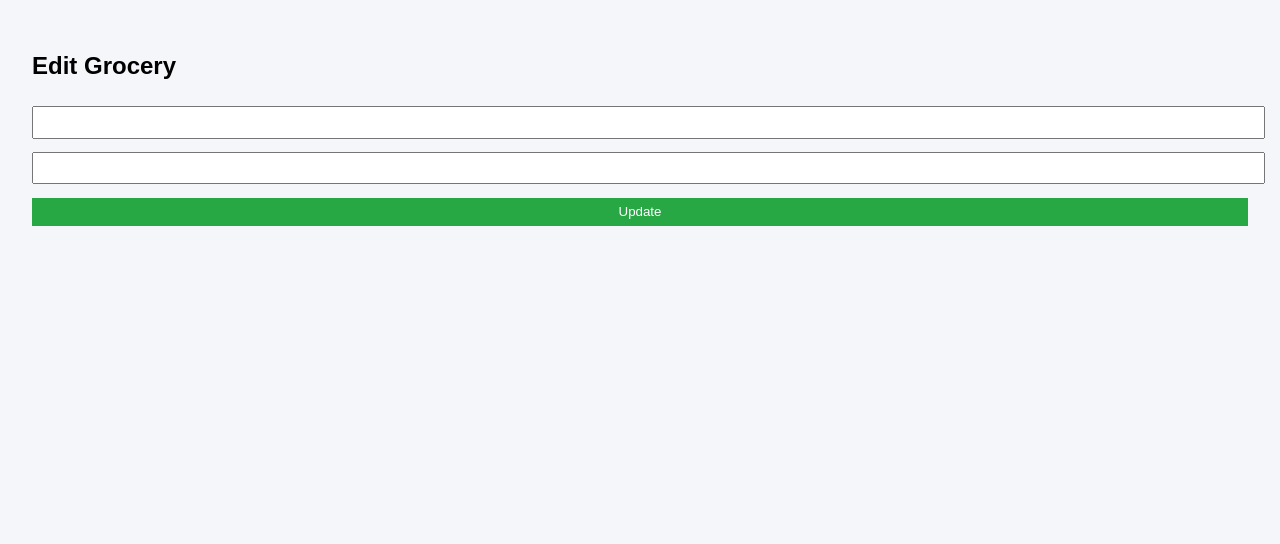
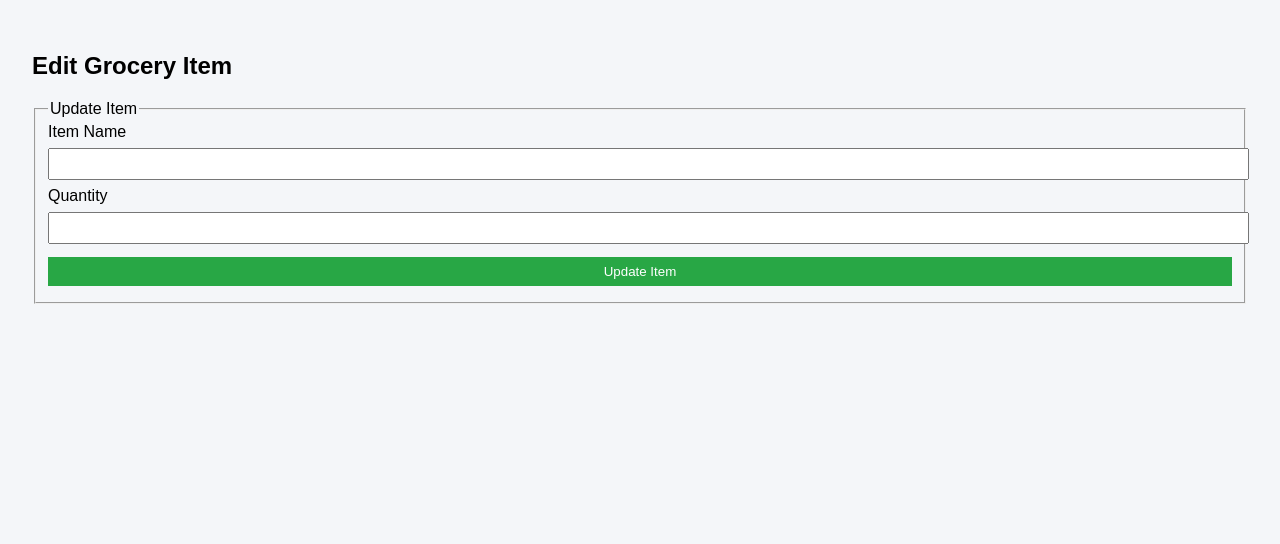
Before and after one commit to STC-MVC-Project/grocery-mgt-app, a PHP site: page /view/edit.php in a window 1280 px wide. Shown: the part 147-691 px from the top of the page. Run offline with PHP 8.4, Linux system fonts and the light colour scheme; the template is opened without the code that fills it, so the values that code supplies are empty.

Commit message:
Update edit.php
updated edit.php

```diff
--- a/view/edit.php
+++ b/view/edit.php
@@ -1,10 +1,24 @@
-<?php include 'header.php'; ?>
+<?php
+$activePage = 'edit';
+include 'header.php';
+?>
 <main>
-    <h2>Edit Grocery</h2>
-    <form method="post">
-        <input type="text" name="name" value="<?= $item['name'] ?>" required>
-        <input type="number" name="quantity" value="<?= $item['quantity'] ?>" required>
-        <button type="submit">Update</button>
-    </form>
+    <section class="form-container">
+        <h2>Edit Grocery Item</h2>
+
+        <form method="post">
+            <fieldset>
+                <legend>Update Item</legend>
+
+                <label for="name">Item Name</label>
+                <input type="text" id="name" name="name" value="<?= htmlspecialchars($item['name']) ?>" required>
+
+                <label for="quantity">Quantity</label>
+                <input type="number" id="quantity" name="quantity" value="<?= htmlspecialchars($item['quantity']) ?>" required>
+
+                <button type="submit">Update Item</button>
+            </fieldset>
+        </form>
+    </section>
 </main>
 <?php include 'footer.php'; ?>
```
